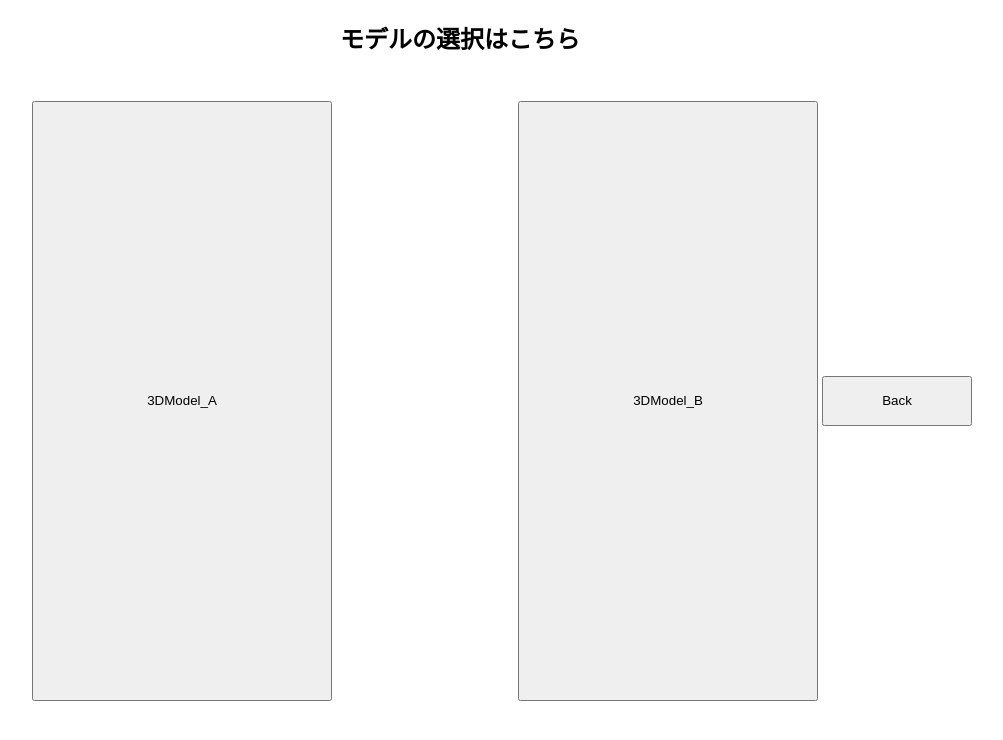
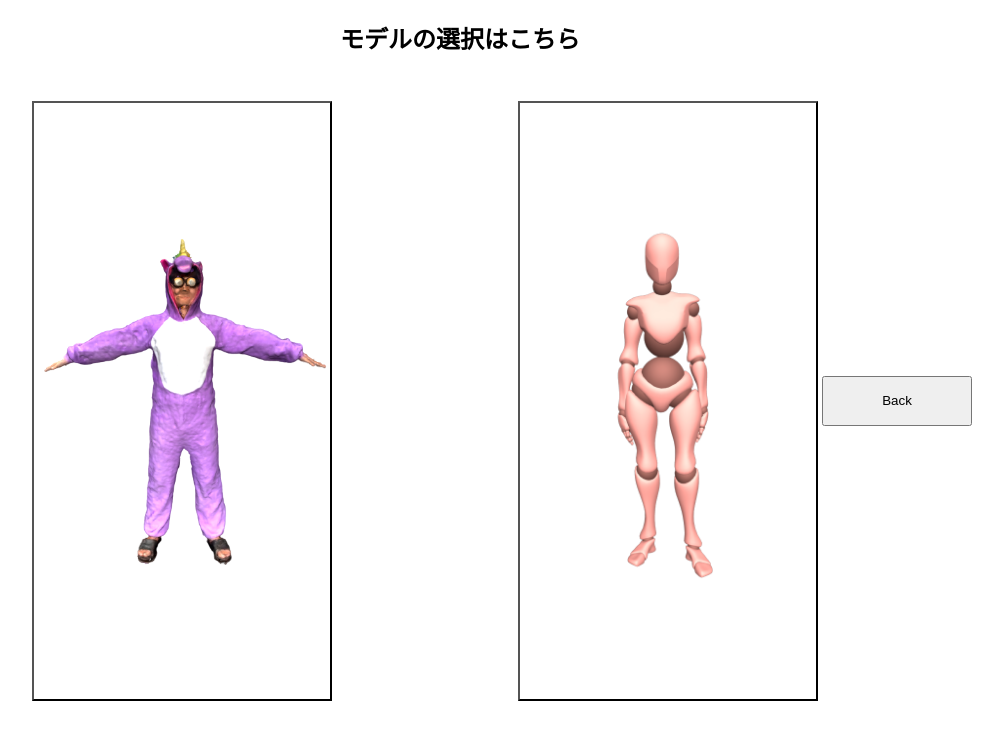
Before and after one commit to 215725A/IndoorStylist, a Flask app: page /thirdpage in a window 1280 px wide. Shown: the top 740 px of the page, without its empty margins (180-1183 px from the left). Run offline with Flask 3, Linux system fonts and the light colour scheme.

Commit message:
モデル選択のボタンに写真を追加

```diff
--- a/IndoorStylistApp/static/css/style.css
+++ b/IndoorStylistApp/static/css/style.css
@@ -39,6 +39,7 @@
     height: 50px;
 
 }
+
 .change1-btn {
     top: 5px;
     left: 540px;
@@ -59,6 +60,7 @@
     position: absolute;
     right: 10%;
 }
+
 .ul-3 {
     position: absolute;
     right: 60%;
@@ -122,4 +124,20 @@
 
 .hidden-form {
     display: none;
-  }
+}
+
+.sano {
+    background-size: contain;
+    background-position: center;
+    background-repeat: no-repeat;
+    background-color: rgba(255, 255, 255, 1);
+}
+
+#sano-2 {
+    background-image: url('../images/sano-2.png');
+}
+
+#sano-uni {
+    background-image: url('../images/X-bot.png');
+    background-size: 55%;
+}
--- a/IndoorStylistApp/templates/IndoorStylistApp/ModelChoice.html
+++ b/IndoorStylistApp/templates/IndoorStylistApp/ModelChoice.html
@@ -12,7 +12,7 @@
         <ul>
           <li>
             <form action="/Fourpage" method="get">
-                <input type="submit" value="3DModel_A" class="change1-btn">
+                <input type="submit" value=" " class="change1-btn sano" id="sano-2">
             </form>
           </li>
         </ul>
@@ -21,7 +21,7 @@
         <ul>
           <li>
             <form action="/Fourpage" method="get">
-                <input type="submit" value="3DModel_B" class="change1-btn">
+                <input type="submit" value=" " class="change1-btn sano" id="sano-uni">
             </form>
           </li>
           <li>
```
Also changed, not shown: IndoorStylistApp/static/images/X-bot.png (added), IndoorStylistApp/static/images/sano-2.png (added).
